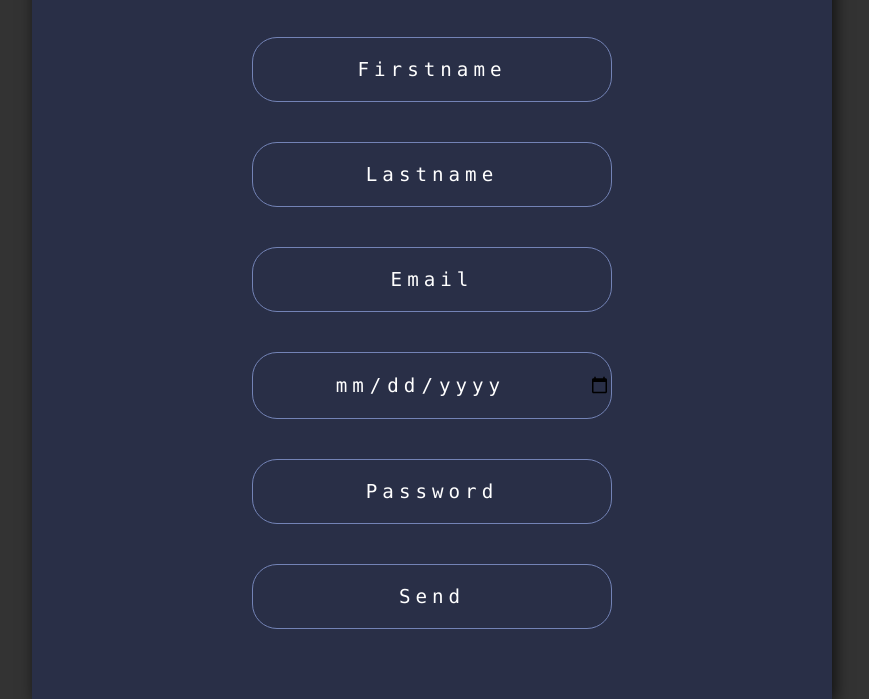
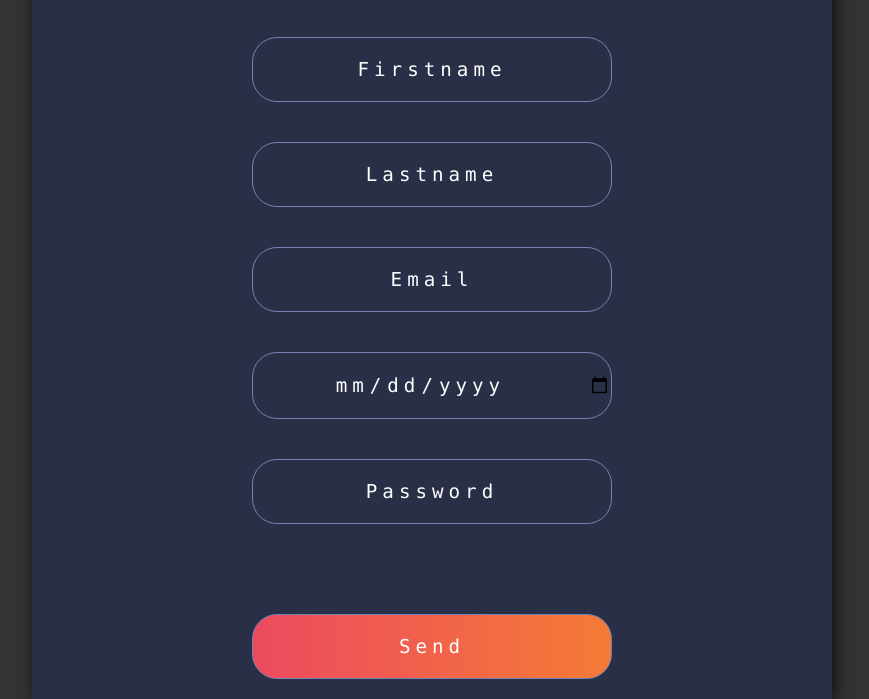
Before and after one commit to snagy22000/intro-css-project-assignment-4-forms, a plain HTML site: page SignUpForm/index.html in a window 1280 px wide. Shown: the part 261-960 px from the top of the page, without its empty margins (208-1077 px from the left). Drawn offline with Linux system fonts and the light colour scheme.

Commit message:
Update style.css

```diff
--- a/SignUpForm/style.css
+++ b/SignUpForm/style.css
@@ -65,7 +65,7 @@ p {
 	color: #7383B6;
 }
 
-.form-container form .btn-send {
+.form-container form #btn-send {
 	margin-top: 90px;
 	background: -webkit-linear-gradient(left, #ED4A5F, #F47B36);
 	background: linear-gradient(to right, #ED4A5F, #F47B36);
```
